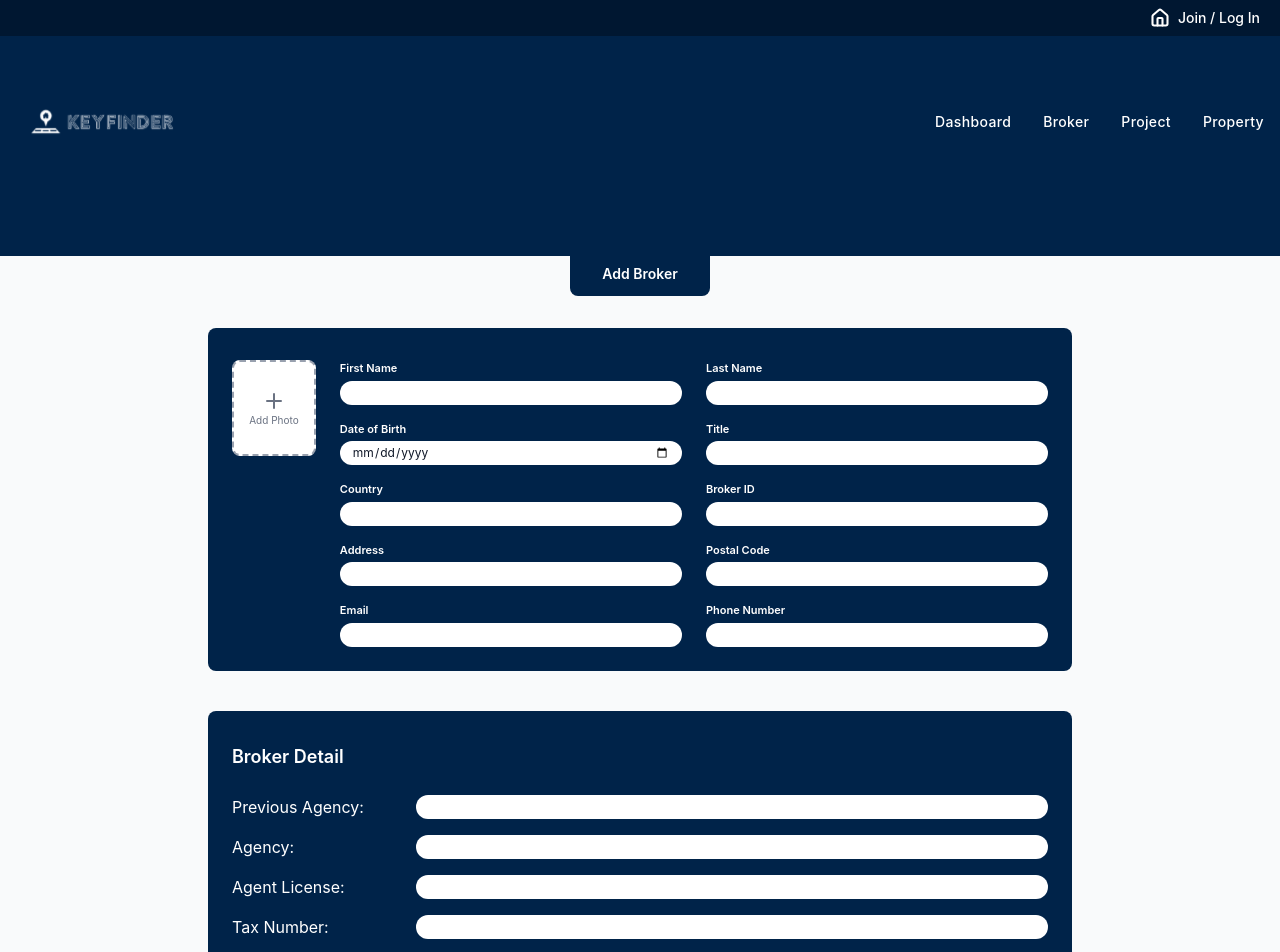
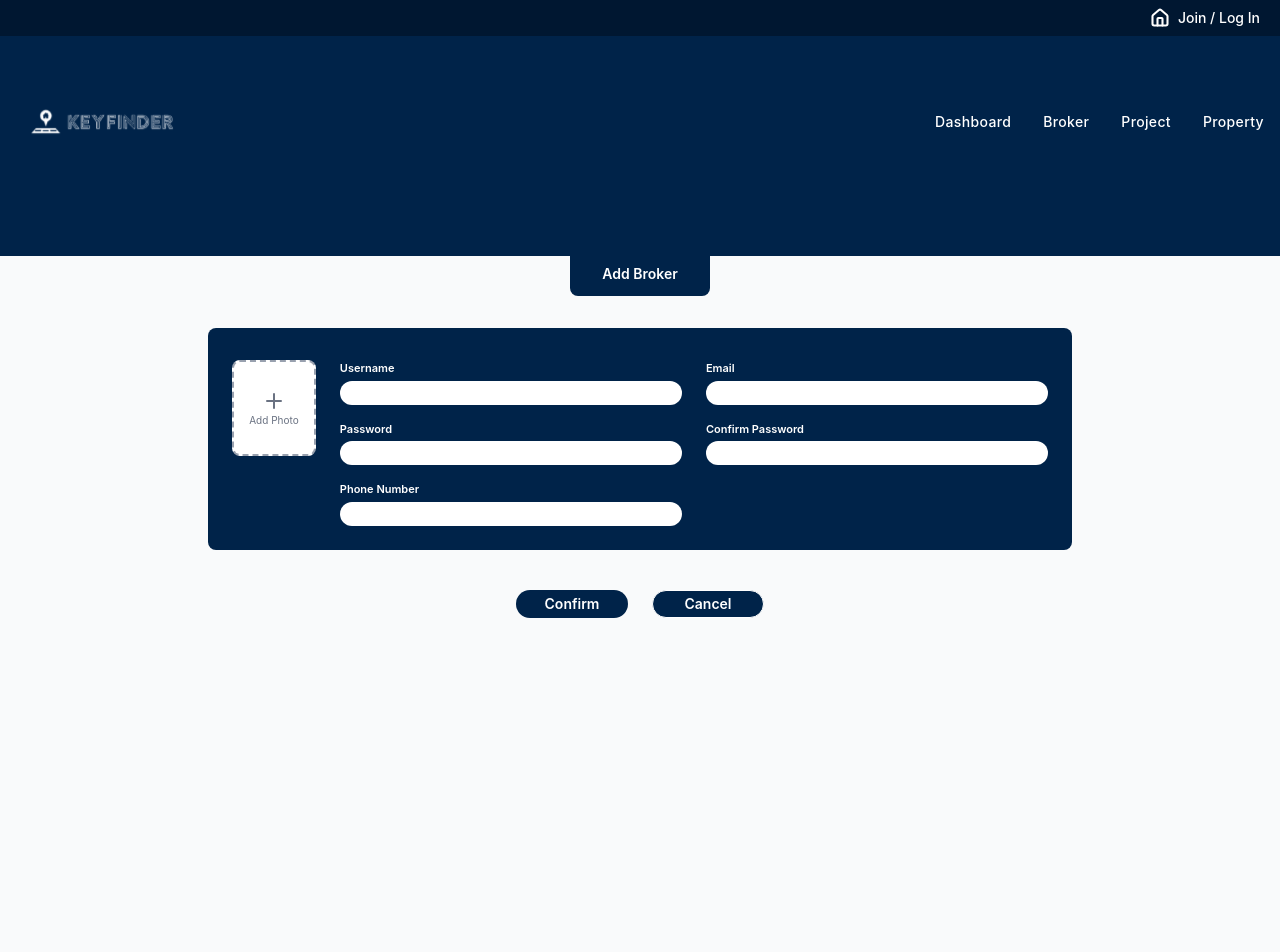
Before and after one commit to David8-0/Admin-Website, a React (Vite) app: page /add-broker in a window 1280 px wide. Shown: the top 952 px of the page. Built offline with nearby package versions, Linux system fonts and the light colour scheme.

Commit message:
add-broker integration

```diff
--- /dev/null
+++ b/src/network/images.js
@@ -0,0 +1,17 @@
+import { axiosInstance } from "./index.js";
+
+const uploadImages = async (payload) => {
+    const formData = new FormData();
+    payload.images.forEach((image) => {
+        formData.append(`images`, image);
+    });
+    formData.append('type', payload.type);
+
+    return await axiosInstance.post("/api/images", formData, {
+        headers: {
+            'Content-Type': 'multipart/form-data'
+        }
+    });
+};
+
+export { uploadImages };
--- a/src/network/users.js
+++ b/src/network/users.js
@@ -1,11 +1,14 @@
 import { axiosInstance } from "./index.js";
 
 const getUsersList = async (params) => await axiosInstance.get('/api/users', {params});
+
+const addUser = async (payload) => await axiosInstance.post('/api/auth/signup', payload);
 
 
 const deleteUser = async (id) => await axiosInstance.delete(`/api/users/${id}`);
 
 export {
         getUsersList,
-        deleteUser
+        deleteUser,
+        addUser
     };
--- a/src/pages/AddBroker/addbroker.jsx
+++ b/src/pages/AddBroker/addbroker.jsx
@@ -2,6 +2,8 @@ import React, { useState } from "react";
 import { useNavigate } from "react-router-dom";
 import { Plus } from "lucide-react";
 import Swal from "sweetalert2";
+import { uploadImages } from "../../network/images";
+import { addUser } from "../../network/users";
 
 const InputField = ({ label, name, value, onChange, type = "text" }) => (
   <div className="flex flex-col gap-1">
@@ -27,24 +29,18 @@ export default function AddBroker() {
   const navigate = useNavigate();
 
   const initialState = {
-    firstName: "",
-    lastName: "",
-    dob: "",
-    title: "",
-    country: "",
-    address: "",
-    brokerId: "",
-    postalCode: "",
+    username: "",
     email: "",
+    password: "",
+    confirmPassword: "",
+    role: "broker",
     phone: "",
-    previousAgency: "",
-    agency: "",
-    agentLicense: "",
-    taxNumber: "",
+    image: null,
   };
 
   const [broker, setBroker] = useState(initialState);
   const [avatar, setAvatar] = useState(null);
+  const [avatarFile, setAvatarFile] = useState(null);
 
   /* handle change */
   const handleChange = (e) => {
@@ -52,23 +48,56 @@ export default function AddBroker() {
     setBroker((prev) => ({ ...prev, [name]: value }));
   };
 
-  const handleConfirm = () => {
-    const allFilled = Object.values(broker).every(
-      (v) => v !== null && v !== undefined && String(v).trim() !== ""
-    );
+  const handleConfirm = async () => {
+    // Check if all required fields are filled
+    const requiredFields = ['username', 'email', 'password', 'confirmPassword', 'phone'];
+    const missingFields = requiredFields.filter(field => !broker[field]?.trim());
 
-    if (!allFilled || !avatar) {
-      Swal.fire("Error", "Please fill in all fields and add a photo", "error");
+    if (missingFields.length > 0) {
+      Swal.fire("Error", `Please fill in all required fields: ${missingFields.join(', ')}`, "error");
       return;
     }
 
-    const stored = JSON.parse(localStorage.getItem("brokers") || "[]");
-    stored.push({
-      id: Date.now(),
-      ...broker,
-      avatar,
-    });
-    localStorage.setItem("brokers", JSON.stringify(stored));
+    // Validate email format
+    const emailRegex = /^[^\s@]+@[^\s@]+\.[^\s@]+$/;
+    if (!emailRegex.test(broker.email)) {
+      Swal.fire("Error", "Please enter a valid email address", "error");
+      return;
+    }
+
+    // Validate password match
+    if (broker.password !== broker.confirmPassword) {
+      Swal.fire("Error", "Passwords do not match", "error");
+      return;
+    }
+
+    // Validate phone number to accept only numbers
+    const phoneRegex = /^\d+$/;
+    if (!phoneRegex.test(broker.phone)) {
+      Swal.fire("Error", "Phone number must contain only digits", "error");
+      return;
+    }
+
+    if (!avatarFile) {
+      Swal.fire("Error", "Please add a photo", "error");
+      return;
+    }
+
+    try {
+      const uploadResp = await uploadImages({ images: [avatarFile], type: "user" });
+      const imageUrl = uploadResp.data.images;
+
+      const userData = {
+        username: broker.username,
+        email: broker.email,
+        password: broker.password,
+        confirmPassword: broker.confirmPassword,
+        phone: broker.phone,
+        role: broker.role,
+        image: imageUrl
+      };
+
+      await addUser(userData);
 
       Swal.fire({
         icon: "success",
@@ -78,6 +107,10 @@ export default function AddBroker() {
       }).then(() => {
         navigate("/view-brokers");
       });
+    } catch (err) {
+      console.error("Error:", err.response.data.error.message);
+      Swal.fire("Error", err.response.data.error.message, "error");
+    }
   };
 
   /* cancel */
@@ -97,6 +130,7 @@ export default function AddBroker() {
   const handleImageChange = (e) => {
     const file = e.target.files[0];
     if (file) {
+      setAvatarFile(file);
       const reader = new FileReader();
       reader.onloadend = () => setAvatar(reader.result);
       reader.readAsDataURL(file);
@@ -146,15 +180,10 @@ export default function AddBroker() {
             {/* Inputs */}
             <div className="grid w-full grid-cols-1 sm:grid-cols-2 gap-x-6 gap-y-4">
               {[
-                ["First Name", "firstName"],
-                ["Last Name", "lastName"],
-                ["Date of Birth", "dob", "date"],
-                ["Title", "title"],
-                ["Country", "country"],
-                ["Broker ID", "brokerId"],
-                ["Address", "address"],
-                ["Postal Code", "postalCode"],
+                ["Username", "username"],
                 ["Email", "email", "email"],
+                ["Password", "password", "password"],
+                ["Confirm Password", "confirmPassword", "password"],
                 ["Phone Number", "phone"],
               ].map(([lbl, name, type]) => (
                 <InputField
@@ -167,32 +196,6 @@ export default function AddBroker() {
                 />
               ))}
             </div>
-          </div>
-        </section>
-
-        {/* Broker Detail */}
-        <section
-          style={{ background: navy }}
-          className="rounded-lg p-6 pt-8 space-y-6"
-        >
-          <h2 className="text-lg font-semibold text-white">Broker Detail</h2>
-
-          <div className="grid grid-cols-[160px_1fr] gap-x-6 gap-y-4">
-            {[
-              ["Previous Agency", "previousAgency"],
-              ["Agency", "agency"],
-              ["Agent License", "agentLicense"],
-              ["Tax Number", "taxNumber"],
-            ].map(([lbl, name]) => (
-              <React.Fragment key={name}>
-                <label className="self-center text-white">{lbl}:</label>
-                <InputField
-                  name={name}
-                  value={broker[name]}
-                  onChange={handleChange}
-                />
-              </React.Fragment>
-            ))}
           </div>
         </section>
 
--- a/src/pages/AllBrokers/allbrokers.jsx
+++ b/src/pages/AllBrokers/allbrokers.jsx
@@ -17,7 +17,6 @@ export default function AllBrokers() {
     try {
       dispatch(setBrokersLoading(true));
       const response = await getUsersList({ role: 'broker' });
-      console.log("Brokers:", response.data.data);
       dispatch(setBrokersData(response.data.data));
     } catch (error) {
       console.error("Error fetching brokers:", error);
```
Lines whose indentation alone changed are shown as unchanged.
